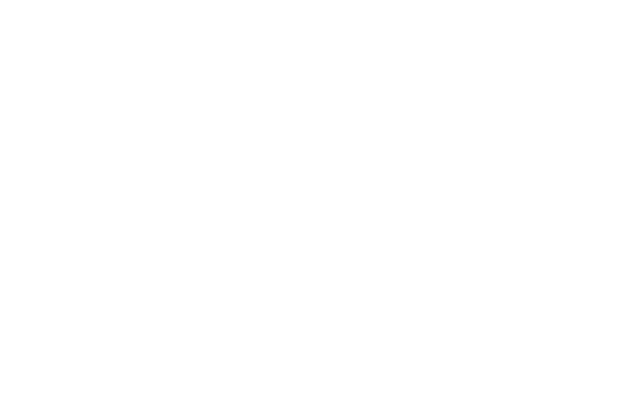
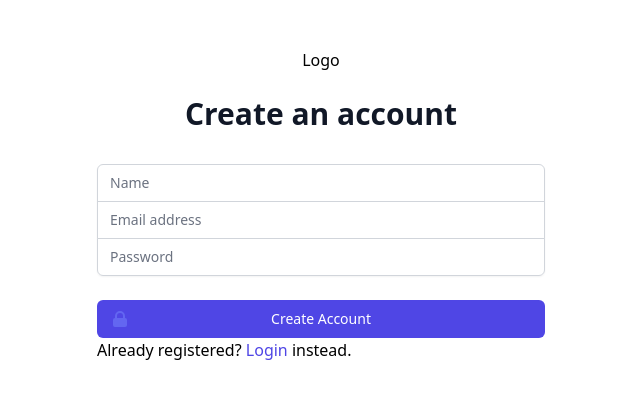
Before and after one commit to mostafakamal22/sprints-e-commerce-project, a React (Create React App) app in the folder frontend/: page /register in a window 1280 px wide. Before the commit this address had no page. Shown: the top 398 px of the page, without its empty margins (319-959 px from the left). Built offline with nearby package versions, Linux system fonts and the light colour scheme.

Commit message:
basic router setup

```diff
--- a/frontend/src/components/App.js
+++ b/frontend/src/components/App.js
@@ -7,8 +7,9 @@
   return (
     <div>
       <Routes>
-        {/* test route (will be optimized later) */}
         <Route path='/' element={<Home />} />
+        <Route path='/login' element={<LoginPage />} />
+        <Route path='/register' element={<RegisterPage />} />
       </Routes>
     </div>
   )
--- a/frontend/src/components/LoginPage.js
+++ b/frontend/src/components/LoginPage.js
@@ -1,5 +1,6 @@
 import { LockClosedIcon } from '@heroicons/react/solid'
 import { useState } from 'react'
+import { Link, useNavigate } from 'react-router-dom'
 
 const LoginPage = () => {
 
@@ -7,6 +8,8 @@
   const [email, setEmail] = useState('')
   const [password, setPassword] = useState('')
   const [rememberMe, setRememberMe] = useState(false)
+
+  const navigate = useNavigate()
 
   // Form On Submit
   const signIn = (e) => {
@@ -21,6 +24,10 @@
     /* To Do send data to API to login */
 
     /* To Do set the app user state */
+
+    /* Navigate to home */
+    navigate('/')
+
     console.log(credentials)
   }
 
@@ -107,6 +114,9 @@
                 </span>
                 Sign in
               </button>
+              <Link to='/register' type='button' className="mt-5 font-medium text-indigo-600 hover:text-indigo-500">
+                Need an account?
+              </Link>
             </div>
           </form>
         </div>
--- a/frontend/src/components/Navbar.js
+++ b/frontend/src/components/Navbar.js
@@ -52,7 +52,7 @@
 
                             <div className="border-t border-gray-200 py-6 px-4 space-y-6">
                                 <div className="flow-root">
-                                    <Link to="/signin" className="-m-2 p-2 block font-medium text-gray-900">
+                                    <Link to="/login" className="-m-2 p-2 block font-medium text-gray-900">
                                         Sign in
                                     </Link>
                                 </div>
@@ -95,7 +95,7 @@
 
                             <div className="ml-auto flex items-center">
                                 <div className="hidden lg:flex lg:flex-1 lg:items-center lg:justify-end lg:space-x-6">
-                                    <Link to="signin" className="text-sm font-medium text-gray-700 hover:text-gray-800">
+                                    <Link to="login" className="text-sm font-medium text-gray-700 hover:text-gray-800">
                                         Sign in
                                     </Link>
                                     <span className="h-6 w-px bg-gray-200" aria-hidden="true" />
--- a/frontend/src/components/RegisterPage.js
+++ b/frontend/src/components/RegisterPage.js
@@ -1,5 +1,6 @@
 import { LockClosedIcon } from '@heroicons/react/solid'
 import { useState } from 'react'
+import { Link, useNavigate } from 'react-router-dom'
 
 const RegisterPage = () => {
 
@@ -7,6 +8,8 @@
     const [name, setName] = useState('')
     const [email, setEmail] = useState('')
     const [password, setPassword] = useState('')
+
+    const navigate = useNavigate()
 
     // Form On Submit
     const registerUser = (e) => {
@@ -20,7 +23,9 @@
 
         /* To Do send data to API to register a new user */
 
-        /* To Do redirect to login page */
+        /*redirect to login page */
+        navigate('/login')
+
         console.log(userData)
     }
 
@@ -94,8 +99,14 @@
                                 <span className="absolute left-0 inset-y-0 flex items-center pl-3">
                                     <LockClosedIcon className="h-5 w-5 text-indigo-500 group-hover:text-indigo-400" aria-hidden="true" />
                                 </span>
-                                Sign in
+                                Create Account
                             </button>
+
+                            <p>
+                                Already registered? <Link to='/login' type='button' className="mt-5 font-medium text-indigo-600 hover:text-indigo-500">
+                                    Login
+                                </Link> instead.
+                            </p>
                         </div>
                     </form>
                 </div>
```
